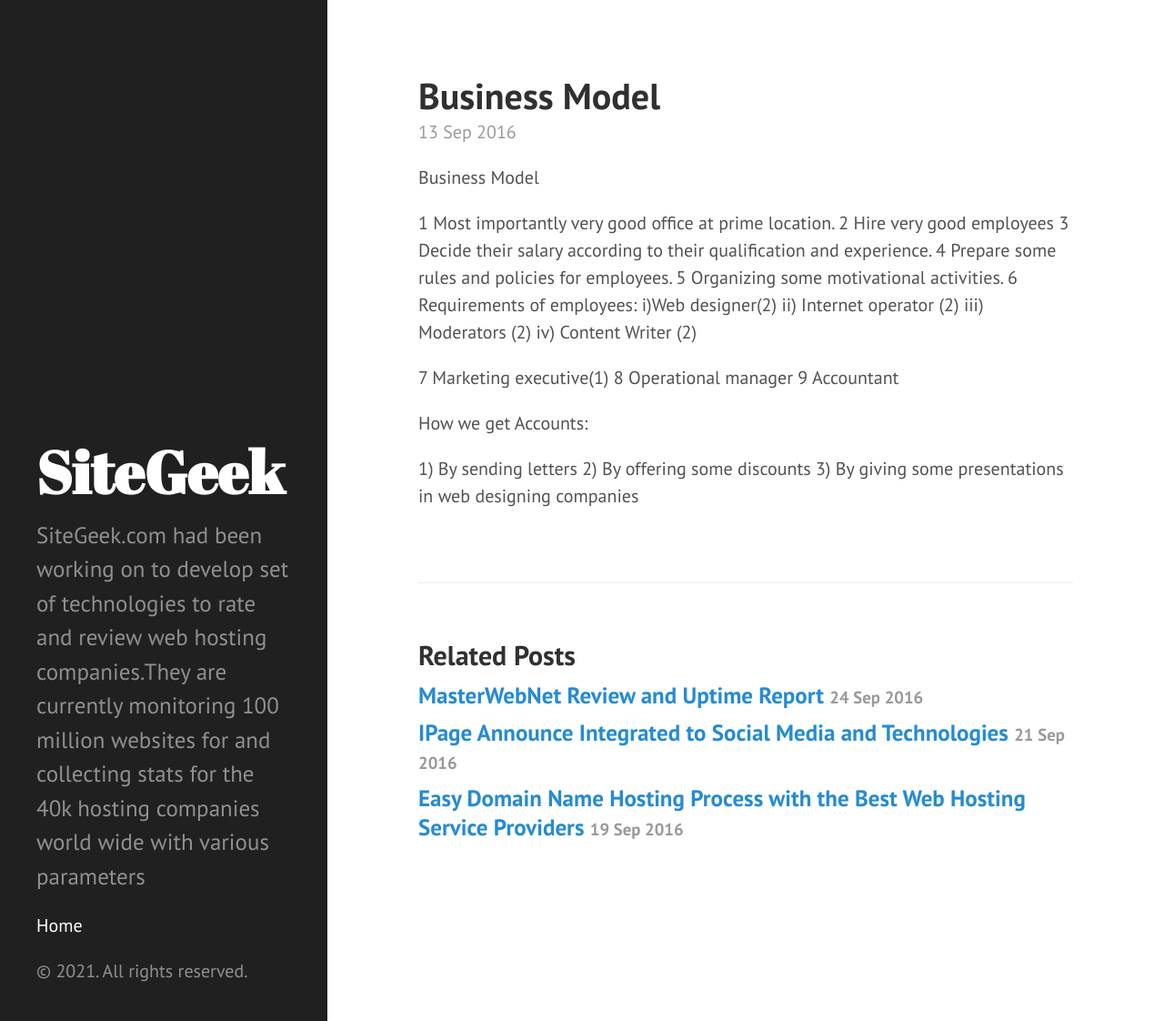
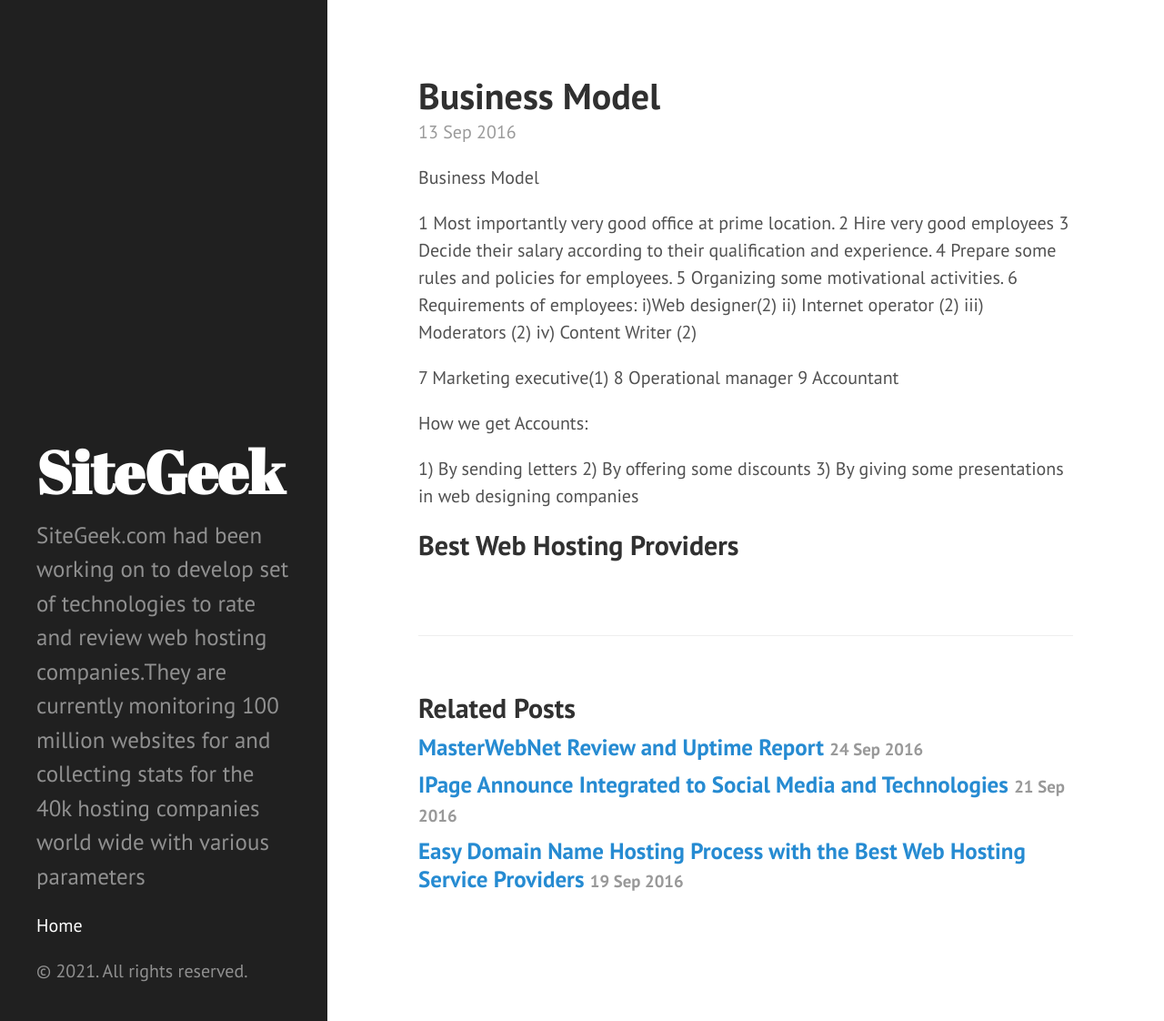
Before and after one commit to cpwebhosting/cpwebhosting.github.io, a Jekyll site: the page built from _posts/2016-09-13-business-model.markdown, in a window 1280 px wide and 1122 px high. Shown: the whole window at 91% size. Built offline with Jekyll 4.4.1, drawn with Linux system fonts in a browser that asks for light colours.

Commit message:
Update post.html

```diff
--- a/_layouts/post.html
+++ b/_layouts/post.html
@@ -6,6 +6,7 @@ layout: default
   <h1 class="post-title">{{ page.title }}</h1>
   <span class="post-date">{{ page.date | date_to_string }}</span>
   {{ content }}
+  <h2> Best Web Hosting Providers </h2>
 </div>
 
 <div class="related">
```
